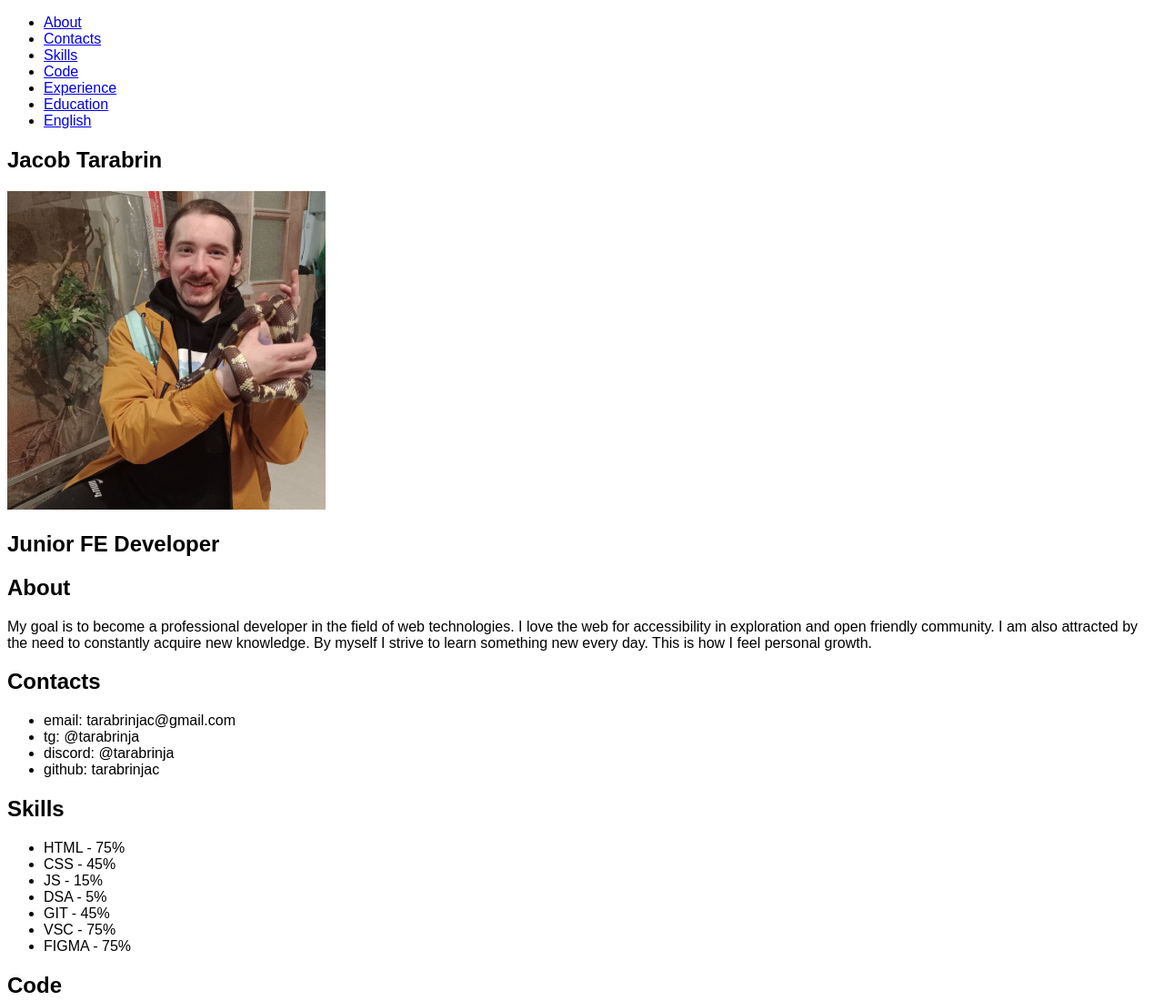
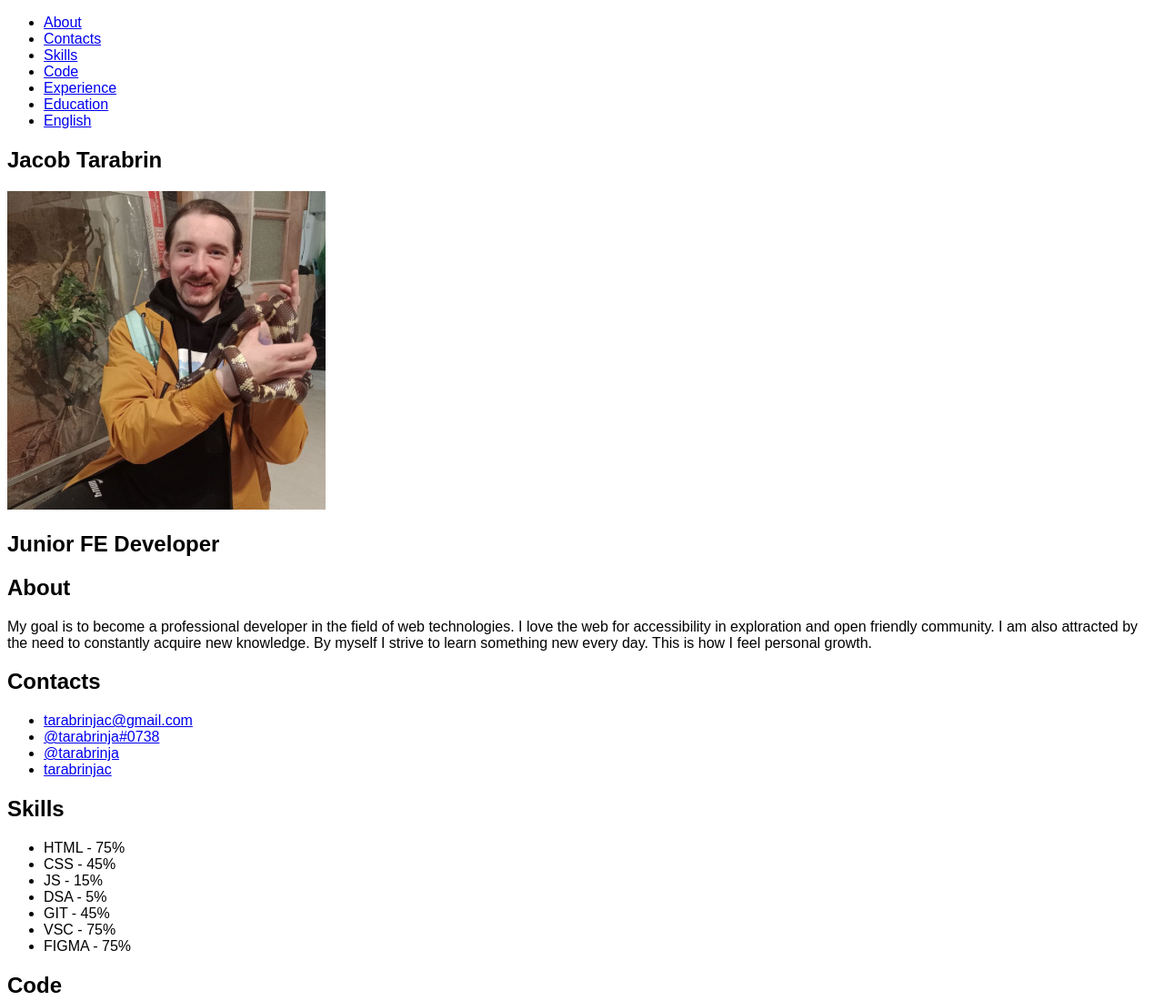
Before and after one commit to tarabrinjac/cv-origins, a website: page index.html in a window 1280 px wide. Shown: the top 1100 px of the page at 91% size. Drawn offline with Linux system fonts and the light colour scheme.

Commit message:
feat: make contacts links active

```diff
--- a/index.html
+++ b/index.html
@@ -37,10 +37,10 @@
     <section class="section" id="contacts">
       <h2 class="section-title">Contacts</h2>
       <ul>
-        <li>email: tarabrinjac@gmail.com</li>
-        <li>tg: @tarabrinja</li>
-        <li>discord: @tarabrinja</li>
-        <li>github: tarabrinjac</li>
+        <li><a href="mailto:tarabrinjac@gmail.com" title="email">tarabrinjac@gmail.com</a></li>
+        <li><a href="https://discordapp.com/users/620864693858467840" title="discord">@tarabrinja#0738</a></li>
+        <li><a href="https://t.me/tarabrinja" title="telegram">@tarabrinja</a></li>
+        <li><a href="https://github.com/tarabrinjac" title="github">tarabrinjac</a></li>
       </ul>
     </section>
 
@@ -99,8 +99,8 @@
 
 
   <footer>
-    <p>&copy; 2024 <a href="https://github.com/tarabrinjac">tarabrinja</a></p>
-    <p><a href="https://rs.school/courses/javascript-preschool">rs</a></p>
+    <p>&copy; 2024 <a href="https://github.com/tarabrinjac" title="github">tarabrinja</a></p>
+    <p><a href="https://rs.school/courses/javascript-preschool" title="rsschool">rs</a></p>
   </footer>
 
 </body>
```
